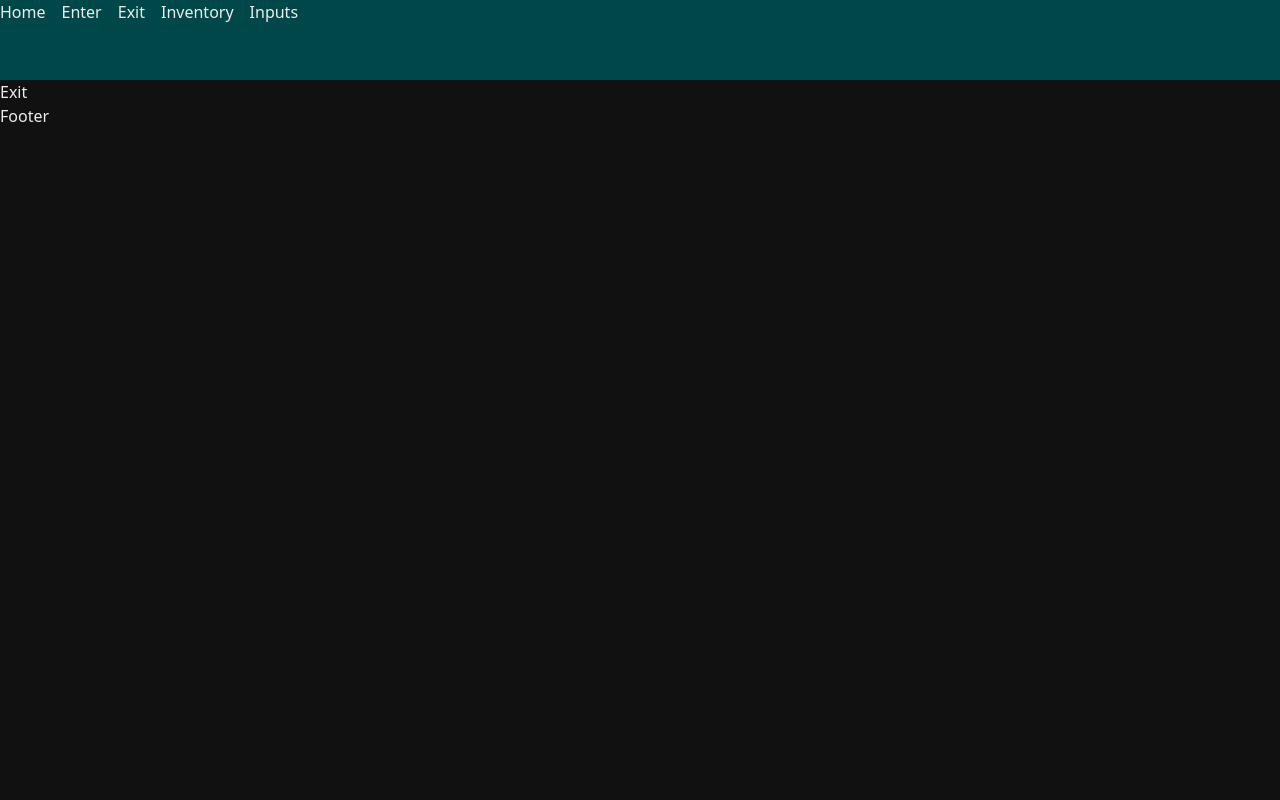
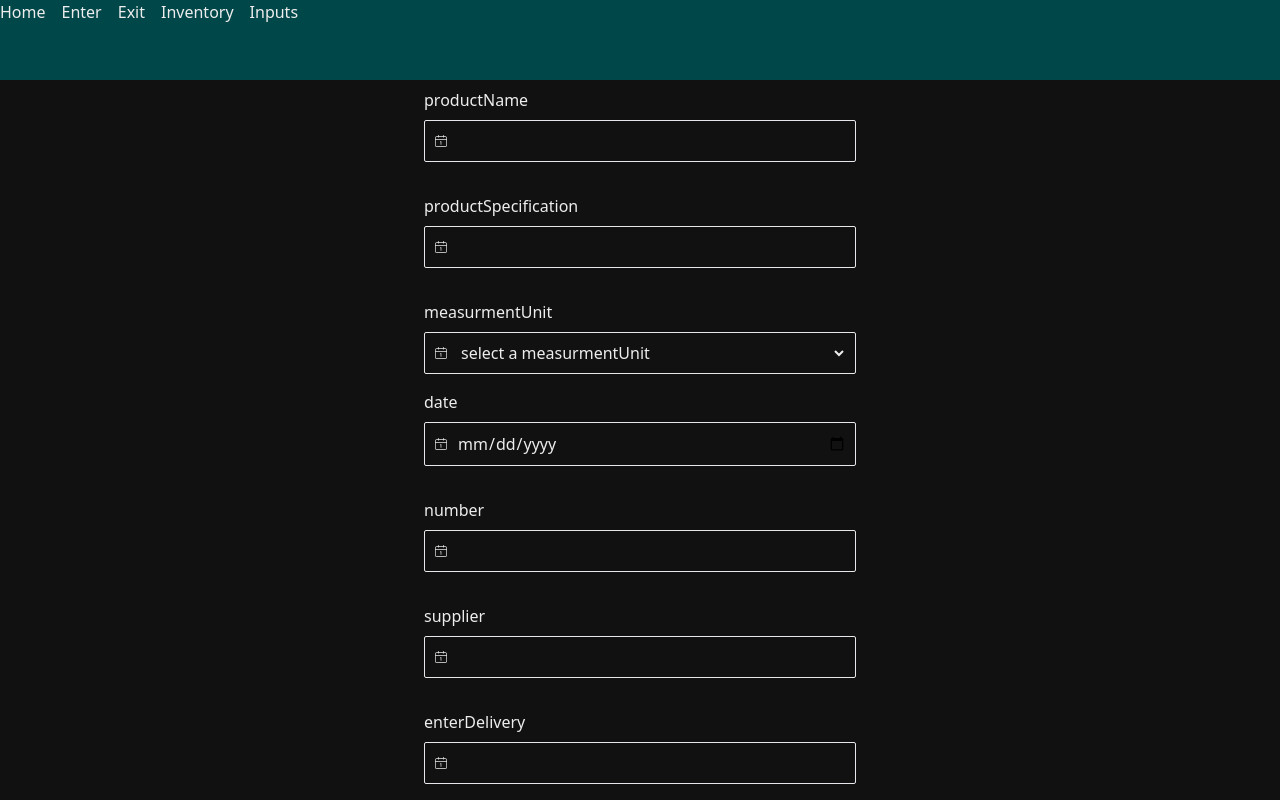
Before and after one commit to Arman-Abbasian/inventory_app_with_react_router_dom_persianVersion, a React (Create React App) app: page /Exit in a window 1280 px wide. Shown: the top 800 px of the page. Built offline with nearby package versions, Linux system fonts and the light colour scheme; data requests are answered from the project's data file; the HTML template or start-up script is replaced by a standard one.

Commit message:
initiate the Exit component

```diff
--- a/server/db.json
+++ b/server/db.json
@@ -13,6 +13,17 @@
       "enterDelivery": "enter delivery 1",
       "enterTransferee": "enter transferee 1",
       "id": 2
+    },
+    {
+      "productName": "product 1",
+      "productSpecification": "specification 2",
+      "measurmentUnit": "3",
+      "date": "2022-12-06",
+      "number": 7800,
+      "supplier": "supplier 1",
+      "enterDelivery": "enter delivery 2",
+      "enterTransferee": "enter transferee 2",
+      "id": 3
     }
   ],
   "overall": [
@@ -81,6 +92,36 @@
       "enterTransferee": "enter transferee 2",
       "information": "eeeee",
       "id": 11
+    },
+    {
+      "category": "consumingFor",
+      "consumingFor": "SSPPR212",
+      "information": "dddddd",
+      "id": 12
+    },
+    {
+      "category": "exitDelivery",
+      "exitDelivery": "delivety input 1",
+      "information": "ddd",
+      "id": 13
+    },
+    {
+      "category": "exitTransferee",
+      "exitTransferee": "exit transferee 1",
+      "information": "eeee",
+      "id": 14
+    },
+    {
+      "category": "jobPosition",
+      "jobPosition": "job position 1",
+      "information": "dddd",
+      "id": 15
+    },
+    {
+      "category": "unit",
+      "unit": "unit 1",
+      "information": "dddd",
+      "id": 16
     }
   ]
 }
--- a/src/components/FormInput.jsx
+++ b/src/components/FormInput.jsx
@@ -31,7 +31,7 @@ const FormInput = ({name ,label,logo}) => {
         <div className="flex flex-col gap-3 container mx-auto max-w-md p-2">
             <button className={`w-full p-2 rounded-sm ${isShow ?'bg-primary_green':'bg-primary_red'}`}onClick={()=>setIsShow(!isShow)}>{isShow ?'hide' : 'show'} {label} input</button>
             <form onSubmit={formik.handleSubmit} className={`${isShow ? 'block':'hidden'}`}>
-                <div className="flex flex-col gap-4 justify-center items-center">
+                <div className="flex flex-col gap-4 justify-center items-center border border-primary_green  rounded-sm p-2">
                     <Input  name={name} label={label} formik={formik} logo={logo} />
                     <Textarea name="information" formik={formik} logo={<HiOutlineInformationCircle className="w-6 h-6" /> }/>
                     <button disabled={!formik.isValid} className="py-2 px-4 bg-primary_green rounded-sm w-full disabled:bg-opacity-60" type="submit">Add</button>
--- a/src/pages/Enter.jsx
+++ b/src/pages/Enter.jsx
@@ -82,7 +82,7 @@ const Enter = () => {
                 {options.enterTransferee &&
                 <SearchSelect options={options.enterTransferee} name="enterTransferee" formik={formik} />
                 }
-                <button disabled={!formik.isValid} className="py-2 px-4 bg-primary_green rounded-sm w-full" type="submit">Add</button>
+                <button disabled={!formik.isValid} className="py-2 px-4 bg-primary_green rounded-sm w-full" type="submit">{formik.isValid ?'Add' : 'please complete all fields'}</button>
                 </div>
             </form>
         </div>
--- a/src/pages/Exit.jsx
+++ b/src/pages/Exit.jsx
@@ -1,6 +1,91 @@
+import axios from "axios";
+import { useFormik } from "formik";
+import { useEffect, useState } from "react";
+import { toast } from "react-hot-toast";
+import * as Yup from 'yup';
+import SearchSelect from "../common/SearchSelect";
+import SelectOptions from "../common/SelectOptions";
+import Input from "../common/Input";
+import { CiCalendarDate } from "react-icons/ci";
+
+
+
+const initialValues={productName:"",productSpecification:"",measurmentUnit:"",date:"",number:"",supplier:"",enterDelivery:"",enterTransferee:""}
+const onSubmit=(values,{resetForm})=>{
+    axios.post(`http://localhost:4000/enter`,values)
+    .then(res=>toast.success("data added successfully"))
+    .catch(err=>toast.error(err.message));
+    resetForm();
+}
+const validationSchema=Yup.object({
+    productName:Yup.string().required('product name is required'),
+    productSpecification:Yup.string().required('product Specification is required'),
+    measurmentUnit:Yup.string().required('measurement Unit is required'),
+    date: Yup.date("the format is not date format").required("data is required"),
+    number:Yup.number("the format is not number format").required('number is required'),
+    supplier:Yup.string().required('supplier is required'),
+    enterDelivery:Yup.string().required("delivery is required"),
+    enterTransferee:Yup.string().required("transferee is required")
+})
+
 const Exit = () => {
+    const optionsDB=['productName','productSpecification','measurmentUnit','supplier','enterDelivery','enterTransferee']
+    const [overall,setOverall]=useState(null);
+    const options={productName:[],productSpecification:[],measurmentUnit:[],supplier:[],enterDelivery:[],enterTransferee:[]};
+    const [productName,setProductName]=useState(null);
+    useEffect(()=>{
+       axios.get(`http://localhost:4000/overall`)
+       .then(res=>{
+        setOverall(res.data)
+       })
+       .catch(err=>toast.error(err.message))
+    },[]);
+    function fillOptions(){
+        options.productName= overall.filter(item=>item.category==="productName");
+        options.productSpecification= overall.filter(item=>item.category==="productSpecification");
+        options.measurmentUnit= overall.filter(item=>item.category==="measurmentUnit");
+        options.supplier= overall.filter(item=>item.category==="supplier");
+        options.enterDelivery= overall.filter(item=>item.category==="enterDelivery");
+        options.enterTransferee= overall.filter(item=>item.category==="enterTransferee");
+    };
+    if(overall) {fillOptions()}
+    const formik=useFormik({initialValues,onSubmit,validationSchema,validateOnMount:true});
+    console.log(formik.errors);
+    //console.log(formik.touched)
+    // console.log(formik.isValid);
+    console.log(options)
     return (
-        <div>Exit</div>
+        <div>
+            <form onSubmit={formik.handleSubmit} className="container mx-auto max-w-md p-2 ">
+                <div className="flex flex-col gap-4 justify-center items-center">
+                {options.productName &&
+                <SearchSelect options={options.productName} name="productName" formik={formik} logo={<CiCalendarDate />} />
+                }
+                {options.productSpecification &&
+                <SearchSelect options={options.productSpecification} name="productSpecification" formik={formik} logo={<CiCalendarDate />} />
+                }
+                {options.productName &&
+                <SelectOptions options={options.measurmentUnit} name="measurmentUnit" formik={formik} logo={<CiCalendarDate />} />
+                }
+                {options.productName &&
+                <Input type="date" name="date" label="date" formik={formik} logo={<CiCalendarDate />} />
+                }
+                {options.productName &&
+                <Input type="number" label="number" name="number" formik={formik} logo={<CiCalendarDate />} />
+                }
+                {options.supplier &&
+                <SearchSelect options={options.supplier} name="supplier" formik={formik} logo={<CiCalendarDate />} />
+                }
+                {options.enterDelivery &&
+                <SearchSelect options={options.enterDelivery} name="enterDelivery" formik={formik} logo={<CiCalendarDate />} />
+                }
+                {options.enterTransferee &&
+                <SearchSelect options={options.enterTransferee} name="enterTransferee" formik={formik} />
+                }
+                <button disabled={!formik.isValid} className="py-2 px-4 bg-primary_green rounded-sm w-full" type="submit">{formik.isValid ?'Add' : 'please complete all fields'}</button>
+                </div>
+            </form>
+        </div>
      );
 }
 
--- a/src/pages/Inputs.jsx
+++ b/src/pages/Inputs.jsx
@@ -9,8 +9,13 @@ const Inputs = () => {
            <FormInput name="productSpecification" label="product specification" logo={<HiOutlineShoppingCart  className="w-6 h-6"/>}/>
            <FormInput name="measurmentUnit" label="measurement" logo={<HiOutlineShoppingCart  className="w-6 h-6"/>}/>
            <FormInput name="supplier" label="supplier" logo={<HiOutlineShoppingCart  className="w-6 h-6"/>}/>
-           <FormInput name="enterDelivery" label="delivery" logo={<HiOutlineShoppingCart  className="w-6 h-6"/>}/>
+           <FormInput name="enterDelivery" label="enter delivery" logo={<HiOutlineShoppingCart  className="w-6 h-6"/>}/>
            <FormInput name="enterTransferee" label="transferee" logo={<HiOutlineShoppingCart  className="w-6 h-6"/>}/>
+           <FormInput name="consumingFor" label="consuming for" logo={<HiOutlineShoppingCart  className="w-6 h-6"/>}/>
+           <FormInput name="exitDelivery" label="exit delivery" logo={<HiOutlineShoppingCart  className="w-6 h-6"/>}/>
+           <FormInput name="exitTransferee" label="exit transferee" logo={<HiOutlineShoppingCart  className="w-6 h-6"/>}/>
+           <FormInput name="jobPosition" label="job position" logo={<HiOutlineShoppingCart  className="w-6 h-6"/>}/>
+           <FormInput name="unit" label="unit" logo={<HiOutlineShoppingCart  className="w-6 h-6"/>}/>
         </div>
      );
 }
```
